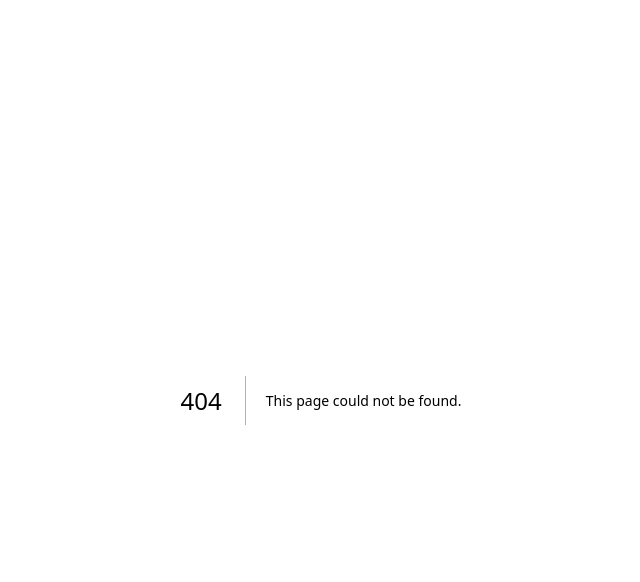
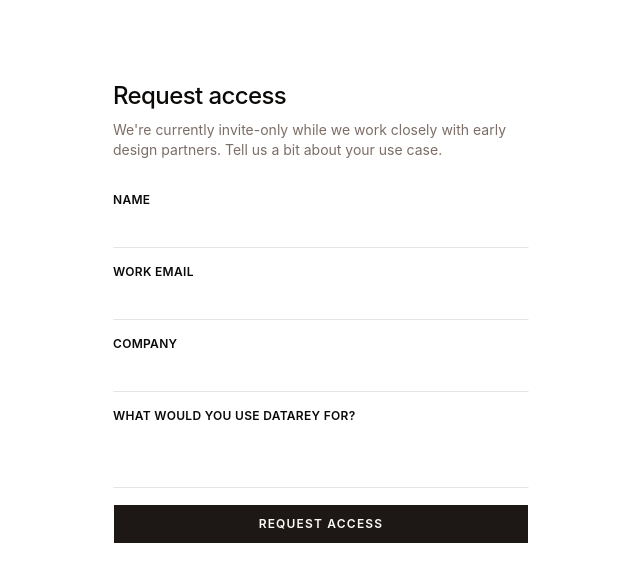
Before and after one commit to anujkharbash2/marketing-site, a Next.js app: page /request-access in a window 1280 px wide. Before the commit this address had no page. Shown: the top 582 px of the page, without its empty margins (319-959 px from the left). Built offline with nearby package versions, Linux system fonts and the light colour scheme; no server answers.

Commit message:
feat: request-access form for invite-only pilot, replaces self-serve signup CTA

```diff
--- a/package.json
+++ b/package.json
@@ -10,6 +10,7 @@
   },
   "dependencies": {
     "@base-ui/react": "^1.6.0",
+    "@supabase/supabase-js": "^2.110.0",
     "class-variance-authority": "^0.7.1",
     "clsx": "^2.1.1",
     "lucide-react": "^1.23.0",
--- a/src/app/page.jsx
+++ b/src/app/page.jsx
@@ -26,13 +26,10 @@
           maintenance, no USD pricing.
         </p>
         <div className="flex gap-3 justify-center">
-          <a
-            href="http://localhost:5173/login"
-            className={cn(buttonVariants({ variant: "default", size: "lg" }))}
-          >
-            Start for free
-            <ArrowRight className="ml-1.5" />
-          </a>
+          <a href="/request-access" className={cn(buttonVariants({ variant: "default", size: "lg" }))}>
+  Request access
+  <ArrowRight className="ml-1.5" />
+</a>
           <a href="/docs" className={cn(buttonVariants({ variant: "outline", size: "lg" }))}>
             View docs
           </a>
--- a/src/app/pricing/page.jsx
+++ b/src/app/pricing/page.jsx
@@ -10,8 +10,8 @@
     period: "/month",
     credits: "1,000 credits/month",
     features: ["Product & article extraction", "Community support", "Standard rate limits"],
-    cta: "Start for free",
-    href: "http://localhost:5173/login",
+    cta: "Request access",
+    href: "/request-access",
     highlighted: false,
   },
   {
--- /dev/null
+++ b/src/app/request-access/page.jsx
@@ -0,0 +1,79 @@
+"use client";
+
+import { useState } from "react";
+import { supabase } from "@/lib/supabaseClient";
+import { Button } from "@/components/ui/button";
+import { Input } from "@/components/ui/input";
+import { Textarea } from "@/components/ui/textarea";
+import { Label } from "@/components/ui/label";
+import { CheckCircle2 } from "lucide-react";
+
+export default function RequestAccess() {
+  const [form, setForm] = useState({ name: "", email: "", company_name: "", use_case: "" });
+  const [status, setStatus] = useState("idle");
+
+  async function handleSubmit(e) {
+    e.preventDefault();
+    setStatus("submitting");
+
+    const { error } = await supabase.from("access_requests").insert(form);
+
+    if (error) {
+      setStatus("error");
+    } else {
+      setStatus("submitted");
+    }
+  }
+
+  if (status === "submitted") {
+    return (
+      <main className="max-w-md mx-auto px-4 py-24 text-center">
+        <CheckCircle2 className="size-10 mx-auto mb-4 text-muted-foreground" />
+        <h1 className="text-xl font-medium mb-2">Request received</h1>
+        <p className="text-muted-foreground text-sm">
+          We're onboarding design partners in small batches during our pilot.
+          We'll email you if there's a fit.
+        </p>
+      </main>
+    );
+  }
+
+  return (
+    <main className="max-w-md mx-auto px-4 py-20">
+      <h1 className="text-2xl font-medium mb-2 tracking-tight">Request access</h1>
+      <p className="text-muted-foreground text-sm mb-8">
+        We're currently invite-only while we work closely with early design
+        partners. Tell us a bit about your use case.
+      </p>
+
+      <form onSubmit={handleSubmit} className="space-y-4">
+        <div>
+          <Label htmlFor="name">Name</Label>
+          <Input id="name" required value={form.name}
+            onChange={(e) => setForm({ ...form, name: e.target.value })} />
+        </div>
+        <div>
+          <Label htmlFor="email">Work email</Label>
+          <Input id="email" type="email" required value={form.email}
+            onChange={(e) => setForm({ ...form, email: e.target.value })} />
+        </div>
+        <div>
+          <Label htmlFor="company">Company</Label>
+          <Input id="company" value={form.company_name}
+            onChange={(e) => setForm({ ...form, company_name: e.target.value })} />
+        </div>
+        <div>
+          <Label htmlFor="use_case">What would you use DataRey for?</Label>
+          <Textarea id="use_case" rows={3} value={form.use_case}
+            onChange={(e) => setForm({ ...form, use_case: e.target.value })} />
+        </div>
+        <Button type="submit" className="w-full" disabled={status === "submitting"}>
+          {status === "submitting" ? "Submitting..." : "Request access"}
+        </Button>
+        {status === "error" && (
+          <p className="text-sm text-destructive">Something went wrong. Try again.</p>
+        )}
+      </form>
+    </main>
+  );
+}
--- /dev/null
+++ b/src/components/ui/input.jsx
@@ -0,0 +1,23 @@
+import * as React from "react"
+import { Input as InputPrimitive } from "@base-ui/react/input"
+
+import { cn } from "@/lib/utils"
+
+function Input({
+  className,
+  type,
+  ...props
+}) {
+  return (
+    <InputPrimitive
+      type={type}
+      data-slot="input"
+      className={cn(
+        "h-10 w-full min-w-0 border border-transparent border-b-input bg-transparent px-0 py-1 text-base transition-[color,border-color] outline-none file:inline-flex file:h-7 file:border-0 file:bg-transparent file:text-sm file:font-medium file:text-foreground placeholder:text-muted-foreground focus-visible:border-b-ring disabled:pointer-events-none disabled:cursor-not-allowed disabled:opacity-50 aria-invalid:border-b-destructive md:text-sm dark:aria-invalid:border-b-destructive/50",
+        className
+      )}
+      {...props} />
+  );
+}
+
+export { Input }
--- /dev/null
+++ b/src/components/ui/label.jsx
@@ -0,0 +1,22 @@
+"use client"
+
+import * as React from "react"
+
+import { cn } from "@/lib/utils"
+
+function Label({
+  className,
+  ...props
+}) {
+  return (
+    <label
+      data-slot="label"
+      className={cn(
+        "flex items-center gap-2 text-xs font-semibold tracking-wide uppercase select-none group-data-[disabled=true]:pointer-events-none group-data-[disabled=true]:opacity-50 peer-disabled:cursor-not-allowed peer-disabled:opacity-50 peer-data-[slot=checkbox]:text-sm peer-data-[slot=checkbox]:font-normal peer-data-[slot=checkbox]:tracking-normal peer-data-[slot=checkbox]:normal-case peer-data-[slot=radio-group-item]:text-sm peer-data-[slot=radio-group-item]:font-normal peer-data-[slot=radio-group-item]:tracking-normal peer-data-[slot=radio-group-item]:normal-case peer-data-[slot=switch]:text-sm peer-data-[slot=switch]:font-normal peer-data-[slot=switch]:tracking-normal peer-data-[slot=switch]:normal-case",
+        className
+      )}
+      {...props} />
+  );
+}
+
+export { Label }
--- /dev/null
+++ b/src/components/ui/textarea.jsx
@@ -0,0 +1,20 @@
+import * as React from "react"
+
+import { cn } from "@/lib/utils"
+
+function Textarea({
+  className,
+  ...props
+}) {
+  return (
+    <textarea
+      data-slot="textarea"
+      className={cn(
+        "flex field-sizing-content min-h-16 w-full resize-none rounded-none border border-transparent border-b-input bg-transparent px-0 py-3 text-base transition-[color,border-color] outline-none placeholder:text-muted-foreground focus-visible:border-b-ring disabled:cursor-not-allowed disabled:opacity-50 aria-invalid:border-b-destructive md:text-sm dark:aria-invalid:border-b-destructive/50",
+        className
+      )}
+      {...props} />
+  );
+}
+
+export { Textarea }
--- /dev/null
+++ b/src/lib/supabaseClient.js
@@ -0,0 +1,6 @@
+import { createClient } from "@supabase/supabase-js";
+
+export const supabase = createClient(
+  process.env.NEXT_PUBLIC_SUPABASE_URL,
+  process.env.NEXT_PUBLIC_SUPABASE_ANON_KEY
+);
```
Also changed, not shown: 1 other file (tests, documents, lock files or other folders).
